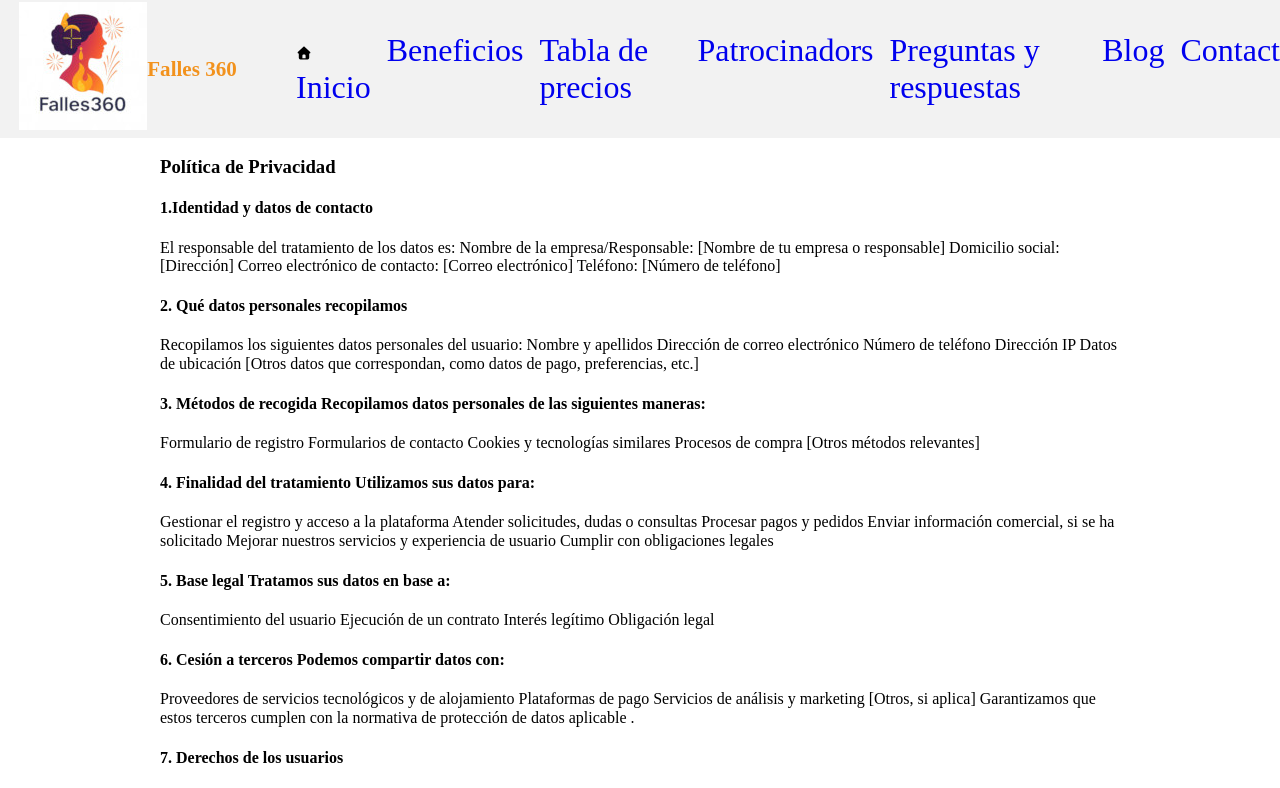
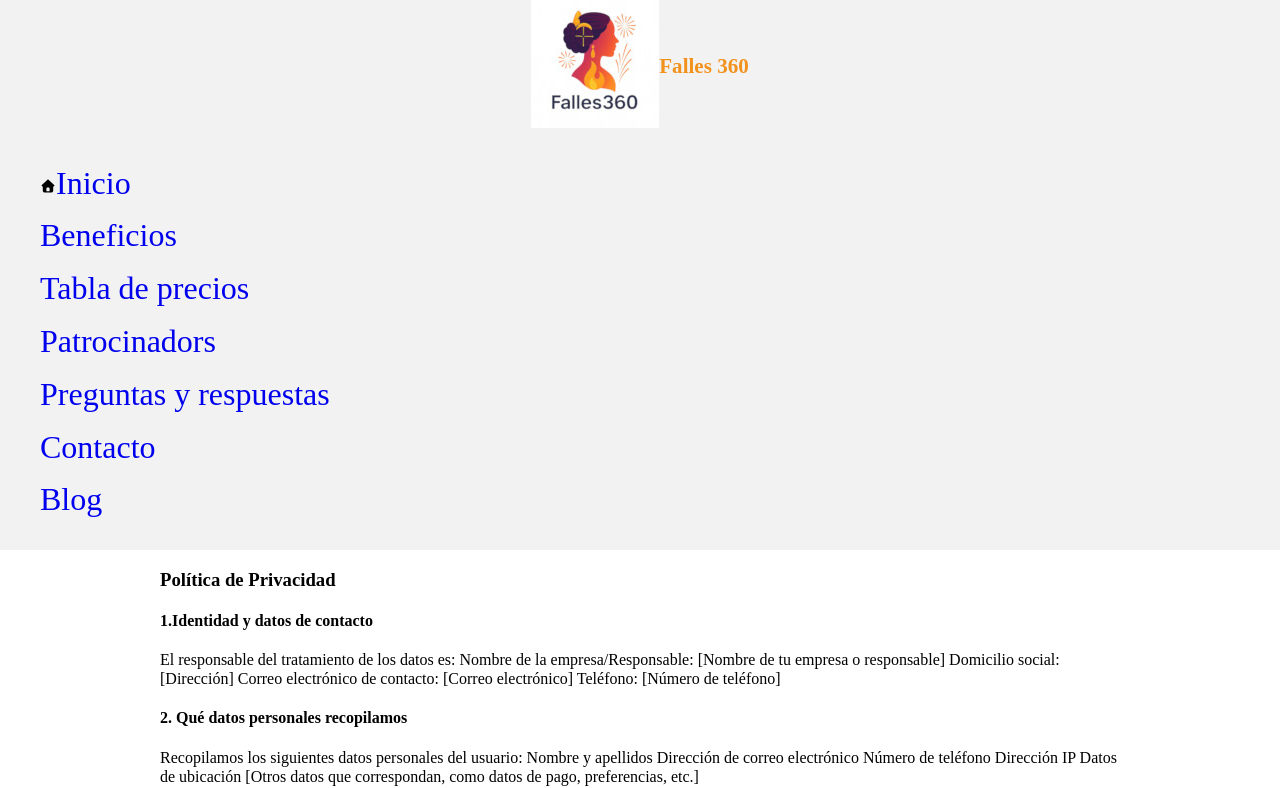
Before and after one commit to JgregoriDev/falles360-Francesc, a React (Vite) app: page /falles360-Francesc/politica-privacidad in a window 1280 px wide. Shown: the top 788 px of the page. Built offline with nearby package versions, Linux system fonts and the light colour scheme.

Commit message:
Mejoras header

```diff
--- a/src/components/Header/Header.css
+++ b/src/components/Header/Header.css
@@ -24,14 +24,14 @@
   text-decoration: none;
 }
 
-@media (min-width: 768px) {
+@media screen and (min-width: 768px) {
   .header{
-    flex-direction: row;
+    flex-direction: column;
   }
   .header__nav-list{
-    flex-direction: row;
+    flex-direction: column;
   }
 }
 
-@media (min-width: 992px) {
+@media screen and (min-width: 992px) {
 }
--- a/src/components/Header/Header.jsx
+++ b/src/components/Header/Header.jsx
@@ -27,10 +27,10 @@ export const Header = () => {
                         <a href="/falles360-Francesc#preguntas" className="header__nav-link">Preguntas y respuestas</a>
                     </li>
                     <li className="header__nav-item">
-                        <Link href="/falles360-Francesc#" className="header__nav-link">Blog</Link>
+                        <a href="/falles360-Francesc#contacto" className="header__nav-link">Contacto</a>
                     </li>
                     <li className="header__nav-item">
-                        <Link href="/falles360-Francesc#" className="header__nav-link">Contact</Link>
+                        <Link href="/falles360-Francesc#" className="header__nav-link">Blog</Link>
                     </li>
                 </ul>
             </nav>
```
